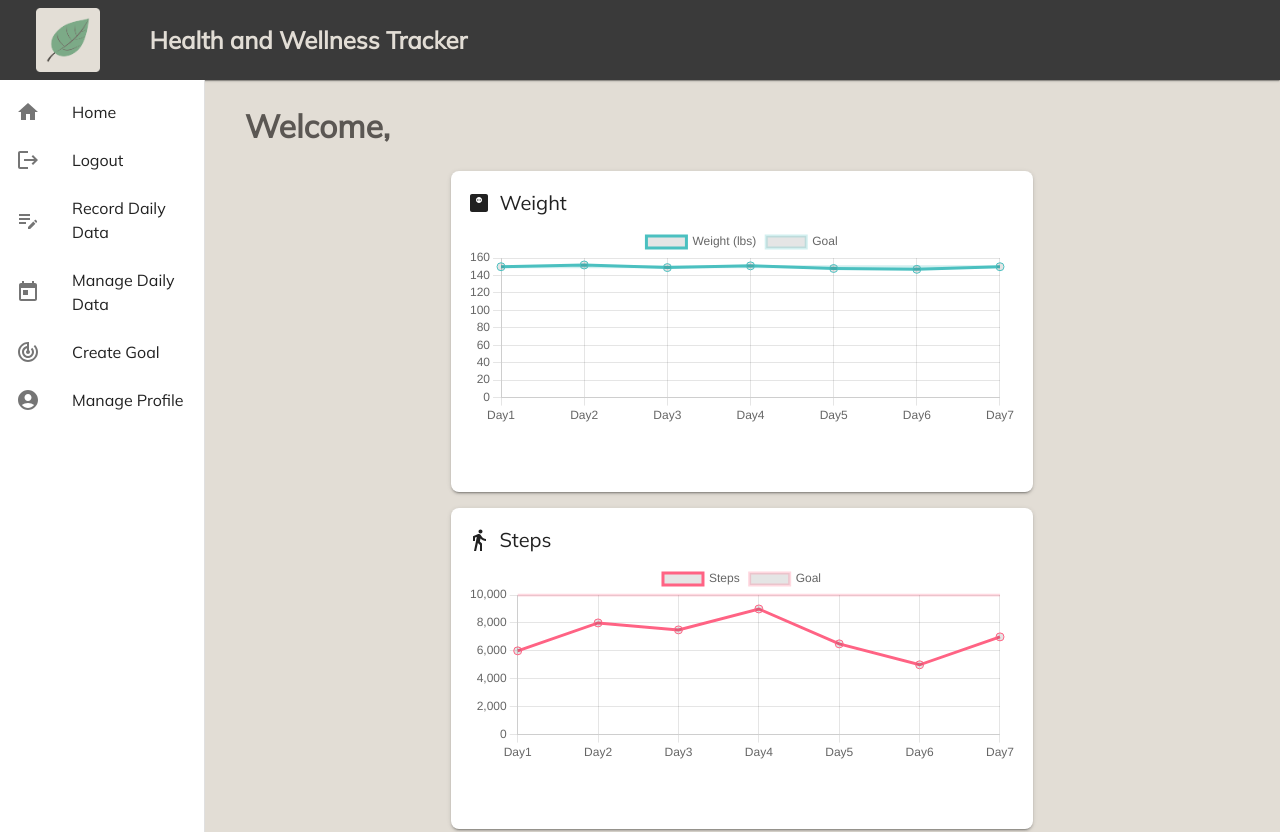
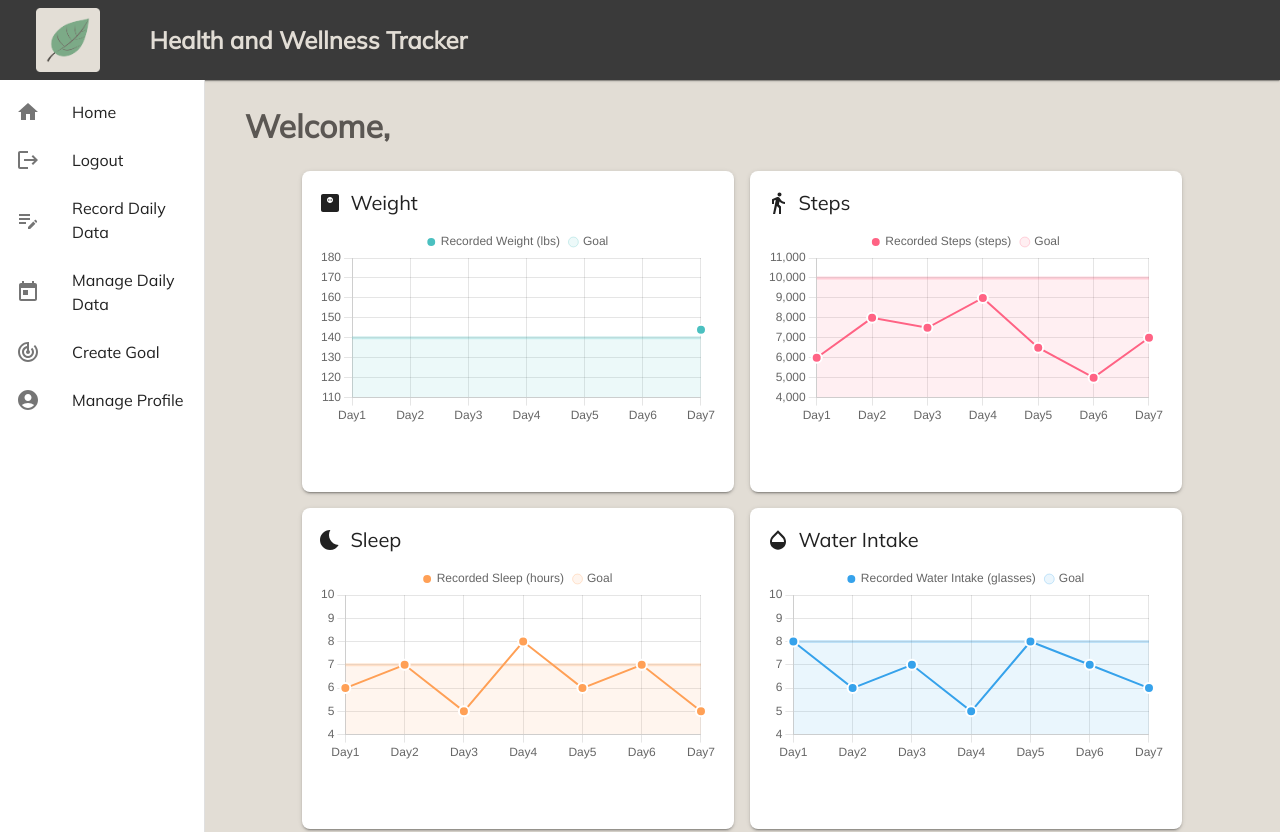
Before and after one commit to totallynotcory/CS763-Project, a React (Create React App) app in the folder code/client/: page / in a window 1280 px wide. Shown: the top 832 px of the page. Built offline with nearby package versions, Linux system fonts and the light colour scheme; no server answers; sample sign-in values are in the browser's storage.

Commit message:
changed styling and refactored chart generation code
need to update test

```diff
--- a/code/client/src/components/Home.js
+++ b/code/client/src/components/Home.js
@@ -1,17 +1,8 @@
 import "../App.css";
-import React, { useState, useEffect } from "react"; // Added useEffect import
+import React, { useState, useEffect } from "react";
 import apiClient from "../services/apiClient.js";
 import { Line } from "react-chartjs-2";
-import {
-  Chart as ChartJS,
-  CategoryScale,
-  LinearScale,
-  PointElement,
-  LineElement,
-  Title,
-  Tooltip,
-  Legend,
-} from "chart.js";
+import { Chart, registerables } from "chart.js";
 import { Typography, Grid2, Box } from "@mui/material";
 import { bigTitle, dashboardLineChartContainer } from "./style/styles.js";
 import { authenticated } from "../utils/authenticate.js";
@@ -23,15 +14,27 @@ import OpacityIcon from "@mui/icons-material/Opacity";
 import FitnessCenterIcon from "@mui/icons-material/FitnessCenter";
 
 // Register the required components for Chart.js
-ChartJS.register(
-  CategoryScale,
-  LinearScale,
-  PointElement,
-  LineElement,
-  Title,
-  Tooltip,
-  Legend
-);
+Chart.register(...registerables);
+
+// Factory function to create chart configuration
+const createChartConfig = (label, data, goal, icon, color, unit) => {
+  const minBuffer = 0.8; // Local scope for minBuffer
+  const maxBuffer = 1.2; // Local scope for maxBuffer
+
+  const suggestedMin = Math.min(...data.filter(val => val !== null)) * minBuffer; // Filter out null values
+  const suggestedMax = Math.max(...data.filter(val => val !== null)) * maxBuffer; // Filter out null values
+
+  return {
+    label,
+    data,
+    goal,
+    icon,
+    color,
+    unit,
+    suggestedMin,
+    suggestedMax,
+  };
+};
 
 // Reusable component for charts
 const ChartBox = ({
@@ -45,7 +48,7 @@ const ChartBox = ({
     <Box
       sx={{
         backgroundColor: "#ffffff",
-        borderRadius: 2, //rounded corners
+        borderRadius: 2,
         padding: 2,
         boxShadow: 2,
         height: "100%",
@@ -85,7 +88,7 @@ function Home() {
           const { name } = res.data;
           setUserData({
             name: name || "",
-            firstName: name.split(" ")[0] || "", // get first name before space or set to empty string
+            firstName: name.split(" ")[0] || "",
           });
         })
         .catch((err) => {
@@ -95,124 +98,70 @@ function Home() {
     }
   }, []);
 
-  //update these constants with data from database
   const dayLabels = ["Day1", "Day2", "Day3", "Day4", "Day5", "Day6", "Day7"];
 
-  const weightData = [150, 152, 149, 151, 148, 147, 150];
-  const weightGoal = 150;
+  const dataConfig = [
+    createChartConfig("Weight", [null, null, null, null, null, null, 144], 140, MonitorWeightIcon, "75,192,192", "lbs"),
+    createChartConfig("Steps", [6000, 8000, 7500, 9000, 6500, 5000, 7000], 10000, DirectionsWalkIcon, "255,99,132", "steps"),
+    createChartConfig("Sleep", [6, 7, 5, 8, 6, 7, 5], 7, BedtimeIcon, "255,160,86", "hours"),
+    createChartConfig("Water Intake", [8, 6, 7, 5, 8, 7, 6], 8, OpacityIcon, "54,162,235", "glasses"),
+    createChartConfig("Exercise", [30, 45, 60, 20, 40, 30, 50], 40, FitnessCenterIcon, "153,102,255", "minutes"),
+  ];
 
-  const stepsData = [6000, 8000, 7500, 9000, 6500, 5000, 7000];
-  const stepsGoal = 10000;
+  // General settings
+  const borderWidth = 2;
+  const pointRadius = 5;
+  const pointBorderWidth = borderWidth;
 
-  const sleepData = [6, 7, 5, 8, 6, 7, 5];
-  const sleepGoal = 7;
+  const setTransparency = (color, value) => {
+    return `rgba(${color},${value})`;
+  };
 
-  const waterData = [8, 6, 7, 5, 8, 7, 6];
-  const waterGoal = 8;
-
-  const exerciseData = [30, 45, 60, 20, 40, 30, 50];
-  const exerciseGoal = 40;
-
-  // Fill in the chart data
-  const weightChart = {
-    labels: dayLabels, // X-axis labels
+  const getChartData = (config) => ({
+    labels: dayLabels,
     datasets: [
       {
-        label: "Weight (lbs)",
-        data: weightData, // Y-axis values
-        borderColor: "rgba(75,192,192,1)", // Teal
-        pointRadius: 4,
+        label: `Recorded ${config.label} (${config.unit})`,
+        data: config.data,
+        borderWidth: borderWidth,
+        borderColor: setTransparency(config.color, 1),
+        pointBackgroundColor: setTransparency(config.color, 1),
+        pointBorderColor: "white",
+        pointRadius: pointRadius,
+        pointBorderWidth: pointBorderWidth,
+        fill: false,
       },
       {
         label: "Goal",
-        data: Array(7).fill(weightGoal), // plot the goal if applicable
-        borderColor: "rgba(75,192,192,.25)", // Teal with 25% transparency
+        data: Array(7).fill(config.goal),
+        borderColor: setTransparency(config.color, 0.25),
         pointRadius: 0,
+        fill: 'start',
+        backgroundColor: setTransparency(config.color, 0.1),
       },
     ],
-  };
+  });
 
-  const stepsChart = {
-    labels: dayLabels, // X-axis labels
-    datasets: [
-      {
-        label: "Steps",
-        data: stepsData, // Y-axis values
-        borderColor: "rgba(255,99,132,1)", // Red
-        pointRadius: 4,
-      },
-      {
-        label: "Goal",
-        data: Array(7).fill(stepsGoal), // plot the goal if applicable
-        borderColor: "rgba(255,99,132,.25)", // Red with 25% transparency
-        pointRadius: 0,
-      },
-    ],
-  };
-
-  const sleepChart = {
-    labels: dayLabels, // X-axis labels
-    datasets: [
-      {
-        label: "Sleep (hours)",
-        data: sleepData, // Y-axis values
-        borderColor: "rgba(54,162,235,1)", // Blue
-        pointRadius: 4,
-      },
-      {
-        label: "Goal",
-        data: Array(7).fill(sleepGoal), // plot the goal if applicable
-        borderColor: "rgba(54,162,235,.25)", // Blue with 25% transparency
-        pointRadius: 0,
-      },
-    ],
-  };
-
-  const waterChart = {
-    labels: dayLabels, // X-axis labels
-    datasets: [
-      {
-        label: "Water (glasses)",
-        data: waterData, // Y-axis values
-        borderColor: "rgba(255,205,86,1)", // Yellow
-        pointRadius: 4,
-      },
-      {
-        label: "Goal",
-        data: Array(7).fill(waterGoal), // plot the goal if applicable
-        borderColor: "rgba(255,205,86,.25)", // Yellow with 25% transparency
-        pointRadius: 0,
-      },
-    ],
-  };
-
-  const exerciseChart = {
-    labels: dayLabels, // X-axis labels
-    datasets: [
-      {
-        label: "Exercise (minutes)",
-        data: exerciseData, // Y-axis values
-        borderColor: "rgba(153,102,255,1)", // Purple
-        pointRadius: 4,
-      },
-      {
-        label: "Goal",
-        data: Array(7).fill(exerciseGoal), // plot the goal if applicable
-        borderColor: "rgba(153,102,255,.25)", // Purple with 25% transparency
-        pointRadius: 0,
-      },
-    ],
-  };
-
-  // Set chart options
-  const options = {
-    maintainAspectRatio: false,
+  const dynamicOptions = (suggestedMin, suggestedMax) => ({
+    maintainAspectRatio: true,
+    responsive: true,
     scales: {
       y: {
-        min: 0,
+        suggestedMin: suggestedMin,
+        suggestedMax: suggestedMax,
       },
     },
-  };
+    plugins: {
+      legend: {
+        display: true,
+        labels: {
+          usePointStyle: true,
+          boxWidth: pointRadius + pointBorderWidth,
+          boxHeight: pointRadius + pointBorderWidth,
+        },
+      },
+    },
+  });
 
   return (
     <Box sx={{ paddingBottom: 2 }}>
@@ -220,44 +169,19 @@ function Home() {
         {userData.firstName
           ? `Welcome, ${userData.firstName}!`
           : `Welcome, ${userData.name}`}{" "}
-        <br></br>
+        <br />
       </Typography>
       <Grid2 container justifyContent="center" spacing={2}>
-        <ChartBox
-          title="Weight"
-          chartData={weightChart}
-          chartOptions={options}
-          dashboardLineChartContainer={dashboardLineChartContainer}
-          IconComponent={MonitorWeightIcon}
-        />
-        <ChartBox
-          title="Steps"
-          chartData={stepsChart}
-          chartOptions={options}
-          dashboardLineChartContainer={dashboardLineChartContainer}
-          IconComponent={DirectionsWalkIcon}
-        />
-        <ChartBox
-          title="Sleep"
-          chartData={sleepChart}
-          chartOptions={options}
-          dashboardLineChartContainer={dashboardLineChartContainer}
-          IconComponent={BedtimeIcon}
-        />
-        <ChartBox
-          title="Water Intake"
-          chartData={waterChart}
-          chartOptions={options}
-          dashboardLineChartContainer={dashboardLineChartContainer}
-          IconComponent={OpacityIcon}
-        />
-        <ChartBox
-          title="Exercise"
-          chartData={exerciseChart}
-          chartOptions={options}
-          dashboardLineChartContainer={dashboardLineChartContainer}
-          IconComponent={FitnessCenterIcon}
-        />
+        {dataConfig.map((config) => (
+          <ChartBox
+            key={config.label}
+            title={config.label}
+            chartData={getChartData(config)}
+            chartOptions={dynamicOptions(config.suggestedMin, config.suggestedMax)}
+            dashboardLineChartContainer={dashboardLineChartContainer}
+            IconComponent={config.icon}
+          />
+        ))}
       </Grid2>
     </Box>
   );
--- a/code/client/src/components/style/styles.js
+++ b/code/client/src/components/style/styles.js
@@ -229,8 +229,7 @@ export const bigTitle = {
 
 //Dashboard
 export const dashboardLineChartContainer = {
-  width: "550px",
-  height: "200px",
+  width: "400px",
   marginBottom: "50px",
 };
 //Manage Profile - DOB & Height
```
